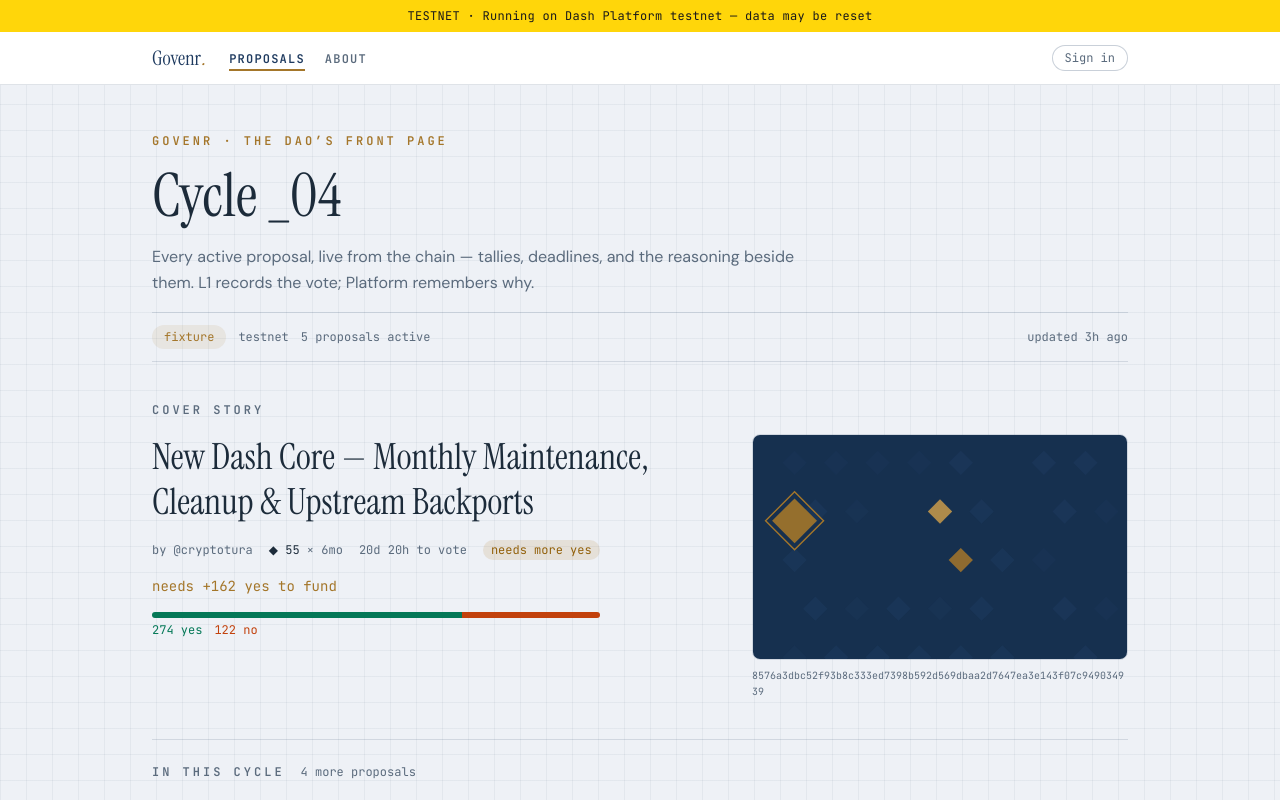
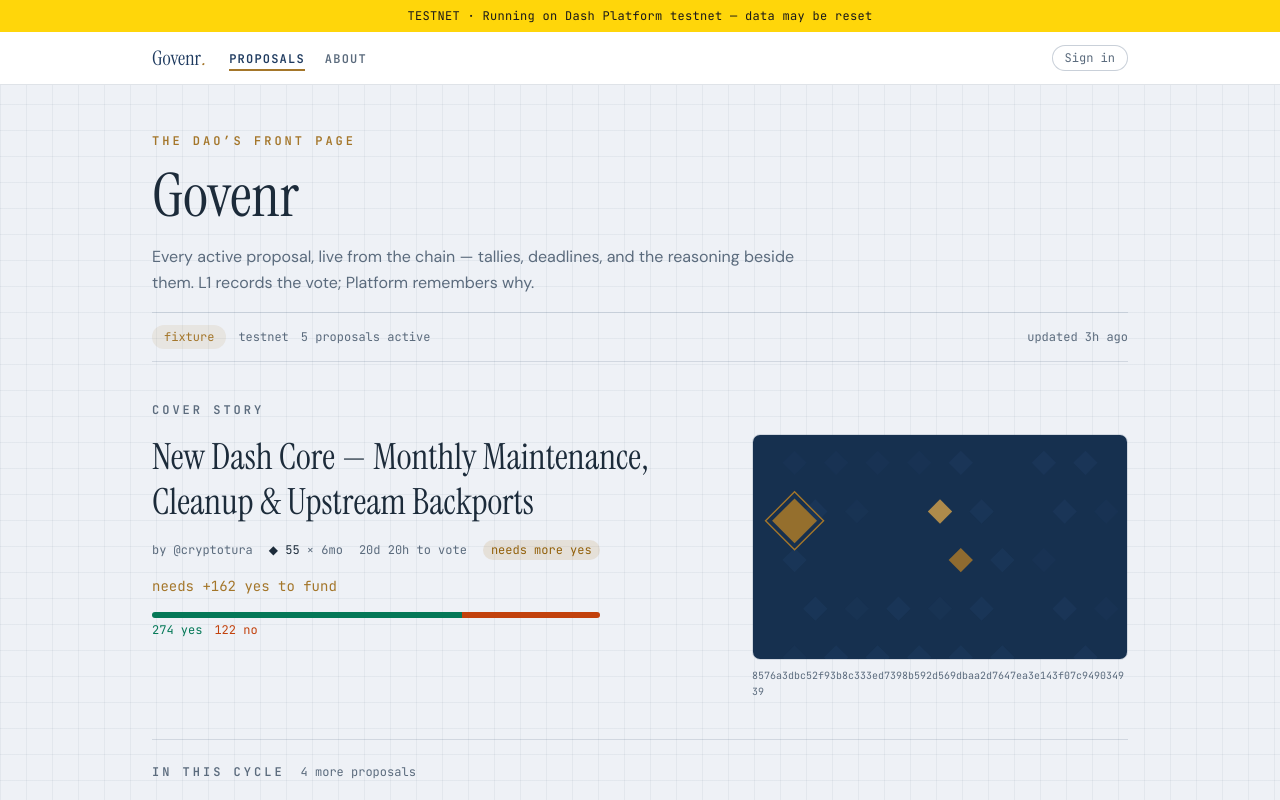
Before and after one commit to vijaydasmp/govenr, a Next.js app: page / in a window 1280 px wide. Shown: the top 800 px of the page. Built offline with nearby package versions, Linux system fonts and the light colour scheme; no server answers.

Commit message:
Hub masthead: Govenr as the headline (env info stays in banner + strip)

```diff
--- a/app/page.tsx
+++ b/app/page.tsx
@@ -54,13 +54,13 @@
           className="font-mono text-xs font-semibold tracking-[0.25em] uppercase"
           style={{ color: 'var(--gold)' }}
         >
-          Govenr · The DAO&rsquo;s front page
+          The DAO&rsquo;s front page
         </p>
         <h1
           className="font-serif text-5xl sm:text-6xl"
           style={{ color: 'var(--text)', lineHeight: 1.05 }}
         >
-          {cycle.label}
+          Govenr
         </h1>
         <p
           className="max-w-2xl text-base leading-relaxed"
```
